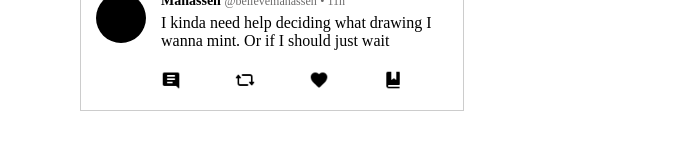
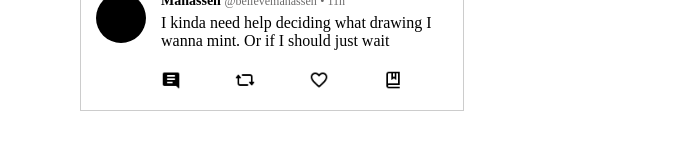
Before and after one commit to believemanasseh/webo, a Next.js app: page /profile in a window 1280 px wide. Shown: the part 627-776 px from the top of the page, without its empty margins (368-1064 px from the left). Built offline with nearby package versions, Linux system fonts and the light colour scheme.

Commit message:
add event handlers for webs component

```diff
--- a/components/Webs/Webs.jsx
+++ b/components/Webs/Webs.jsx
@@ -1,13 +1,27 @@
+import { useState } from 'react';
 import Image from 'next/image';
 import styles from '@/styles/Home.module.css';
 
 import black from '@/public/black.png';
 import bookmark from '@/public/bookmark.png';
+import bookmarkWhite from '@/public/bookmarkwhite.png';
 import comment from '@/public/comment.png';
 import favorite from '@/public/favorite.png';
+import favoriteWhite from '@/public/favoritewhite.png';
 import retwitch from '@/public/retwitch.png';
 
 export default function Webs(props) {
+	const [liked, setLiked] = useState(false);
+	const [bookmarked, setBookmarked] = useState(false);
+
+	function handleLikeClick() {
+		setLiked(!liked);
+	}
+
+	function handleBookmarkClick() {
+		setBookmarked(!bookmarked);
+	}
+
 	return (
 		<>
 			<div className={styles.feed}>
@@ -43,20 +57,44 @@ export default function Webs(props) {
 							height={20}
 							width={20}
 						/>
+						{liked ? (
 							<Image
 								className={styles.actionBtn}
 								src={favorite}
 								alt='like post'
 								height={20}
 								width={20}
+								onClick={handleLikeClick}
 							/>
+						) : (
+							<Image
+								className={styles.actionBtn}
+								src={favoriteWhite}
+								alt='like post white'
+								height={20}
+								width={20}
+								onClick={handleLikeClick}
+							/>
+						)}
+						{bookmarked ? (
 							<Image
 								className={styles.actionBtn}
 								src={bookmark}
 								alt='bookmark post'
 								height={20}
 								width={20}
+								onClick={handleBookmarkClick}
 							/>
+						) : (
+							<Image
+								className={styles.actionBtn}
+								src={bookmarkWhite}
+								alt='bookmark post white'
+								height={20}
+								width={20}
+								onClick={handleBookmarkClick}
+							/>
+						)}
 					</span>
 				</div>
 			</div>
```
Also changed, not shown: public/bookmarkwhite.png (added), public/favoritewhite.png (added). Lines whose indentation alone changed are shown as unchanged.
